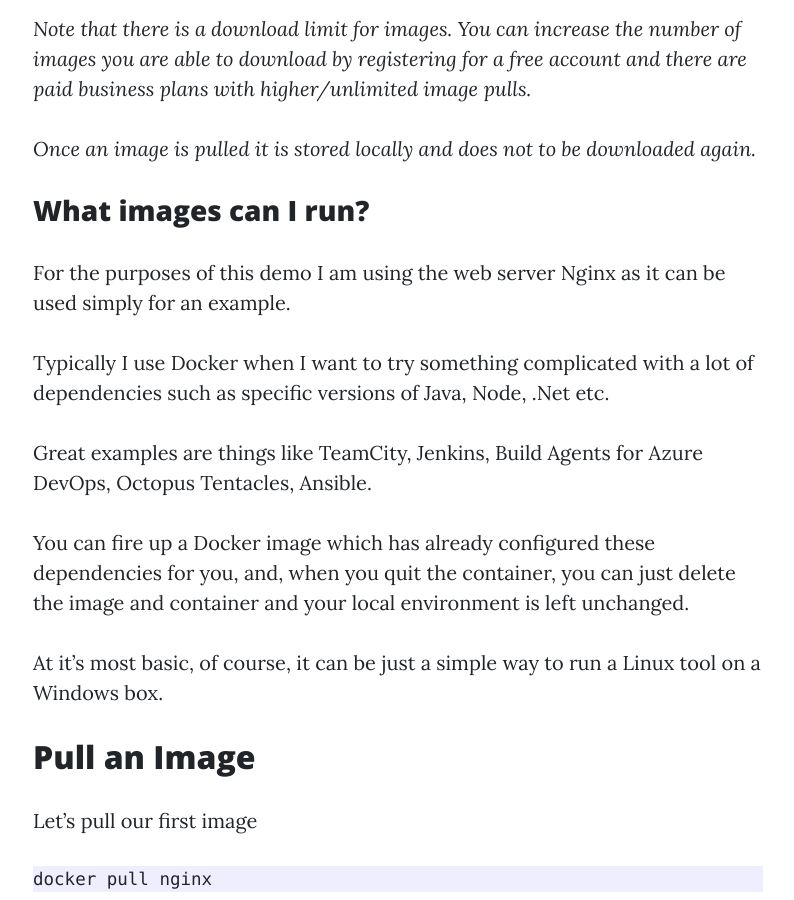
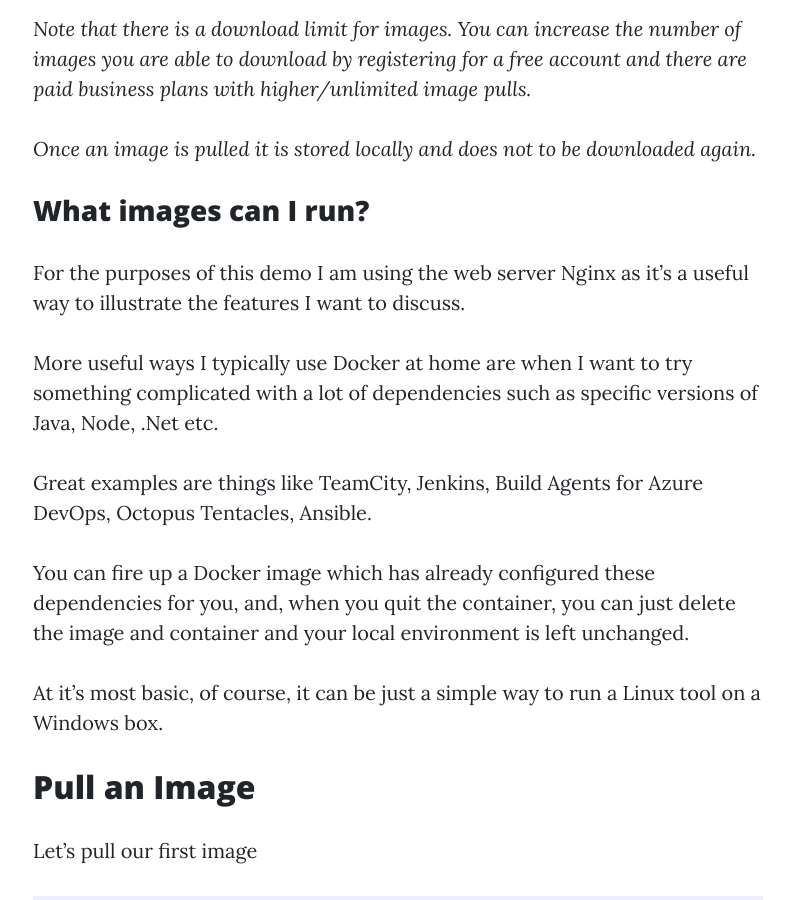
Before and after one commit to paxdev/paxdev.github.io, a Jekyll site: the page built from _posts/2021-12-02-docker-running-containers.md, in a window 1280 px wide and 900 px high, scrolled down 1335 px. Shown: the whole window, without its empty margins (242-1036 px from the left). Built offline with Jekyll 4.4.1, drawn with Linux system fonts in a browser that asks for light colours; our own code applies the rules of GitHub Pages for plain Markdown files.

Commit message:
improve wording on docker image example

```diff
--- a/_posts/2021-12-02-docker-running-containers.md
+++ b/_posts/2021-12-02-docker-running-containers.md
@@ -37,9 +37,9 @@
 
 ### What images can I run?
 
-For the purposes of this demo I am using the web server Nginx as it can be used simply for an example.
+For the purposes of this demo I am using the web server Nginx as it's a useful way to illustrate the features I want to discuss.
 
-Typically I use Docker when I want to try something complicated with a lot of dependencies such as specific versions of Java, Node, .Net etc.
+More useful ways I typically use Docker at home are when I want to try something complicated with a lot of dependencies such as specific versions of Java, Node, .Net etc.
 
 Great examples are things like TeamCity, Jenkins, Build Agents for Azure DevOps, Octopus Tentacles, Ansible.
 
```
